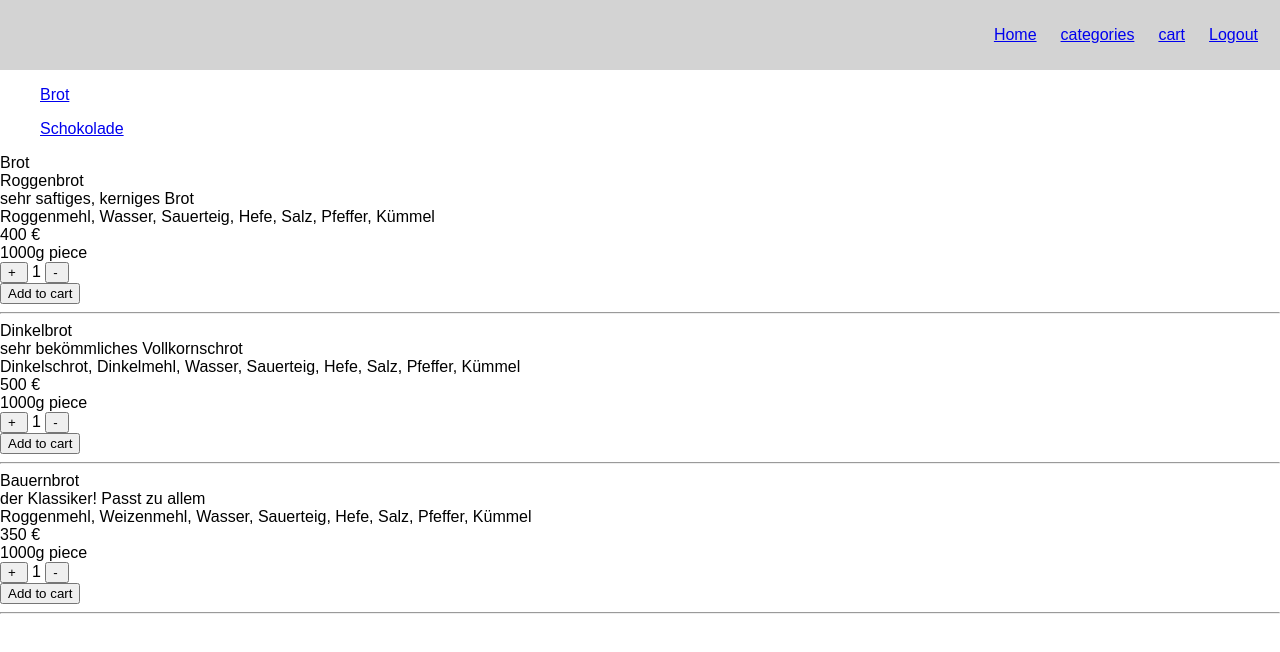
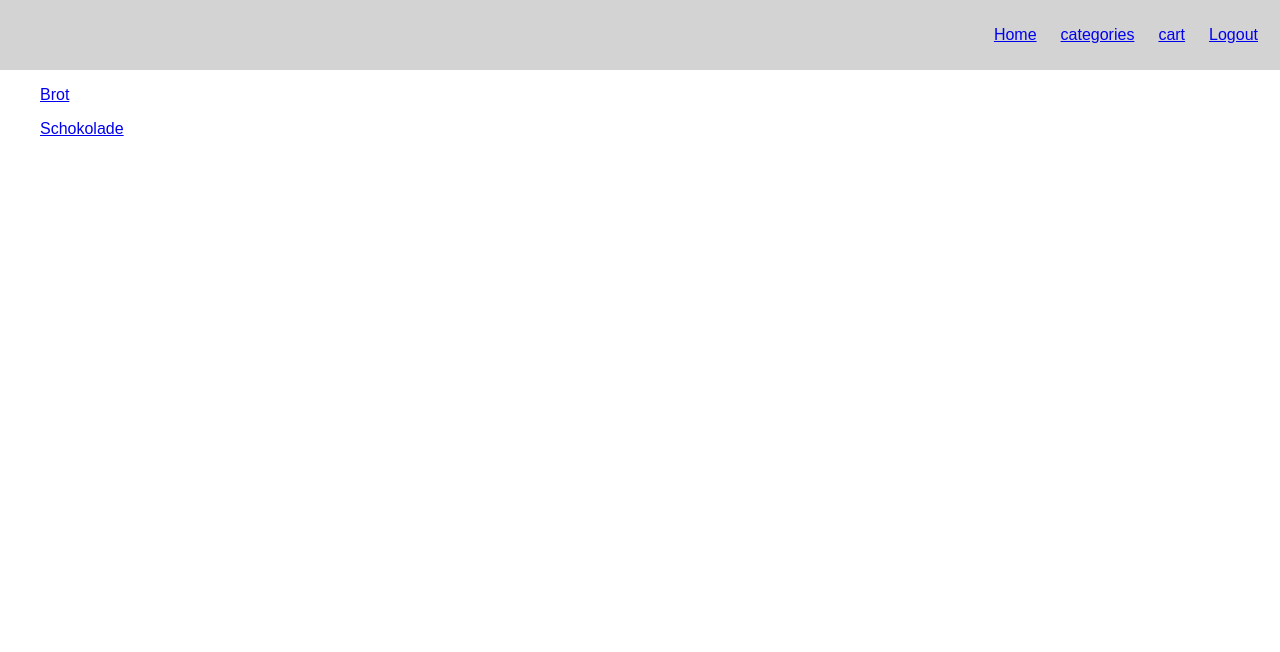
Before and after one commit to HannaHoJ/reactOrderTool, a React (Create React App) app: page /categories/Brot in a window 1280 px wide. Shown: the top 652 px of the page. Built offline with nearby package versions, Linux system fonts and the light colour scheme.

Commit message:
moved root of productList to app.'s

```diff
--- a/src/App.js
+++ b/src/App.js
@@ -3,6 +3,7 @@ import './App.css';
 import { Link, Route, Switch, BrowserRouter as Router  } from 'react-router-dom';
 import Cart from './components/Cart/Cart.js';
 import Categories from './components/Categories/Categories.js';
+import ProductList from './components/ProductList/ProductList.js';
 import Products from './api/Products.js';
 import Orders from './api/Orders.js';
 //import Nav from './Nav';
@@ -66,6 +67,7 @@ class App extends Component {
             <Switch>
               <Route exact path="/" component={Home} />
               <Route path="/categories" component={Categories} />
+              <Route path="/categories/:product" component={ProductList} />
              {/* JSX Comment */}
             {/* cart has to be /:user/cart */}
               <Route path="/cart" component={Cart} />
--- a/src/components/Categories/Categories.js
+++ b/src/components/Categories/Categories.js
@@ -9,7 +9,7 @@ const Category = (props ) => {
 	return (
 		<CategoryList >
 			<li>
-				<Link to={`${props.match.url}/${props.value}`}>
+				<Link to={`/categories/${props.value}`}>
 					{ props.value }
 				</Link>
 			</li>
@@ -39,25 +39,13 @@ const Categories = ({match}) =>{
 				return (<Category key={ item } value={ item } match={ match } />)
 			})
 		}
-		<Route exact path={`${match.url}/:product`} component={ProductList}/>
 		</div>
 	)
 }
 
 
 
-const ProductList = ({ match }) =>{
-	return(
-	<div>
-		<div>{ match.params.product }</div>
-		{
-			Products.getProductsByCategory(match.params.product).map((item) => {
-				return <ProductItem key={ item.id } product={ item }  />
-			})
-		}
-	</div>
-	)
-}
+
 
 
 export default Categories;
--- /dev/null
+++ b/src/components/ProductList/ProductList.js
@@ -0,0 +1,30 @@
+import React, { Component } from 'react';
+import './ProductList.css';
+import Products from './../../api/Products.js';
+import ProductItem from '../ProductItem/ProductItem.js';
+
+
+
+
+class ProductList extends Component {
+	constructor(props){
+		super(props);
+
+	}
+
+	render() {
+		return(
+		<div>
+			<div>{ this.props.match.params.product }</div>
+			{
+				Products.getProductsByCategory(this.props.match.params.product).map((item) => {
+					return <ProductItem key={ item.id } product={ item }  />
+				})
+			}
+		</div>
+		)
+	}
+
+}
+
+export default ProductList
```
Also changed, not shown: src/components/ProductList/ProductList.text.js (added, +8 -0 lines), src/components/ProductList/ProductList.css (added).
